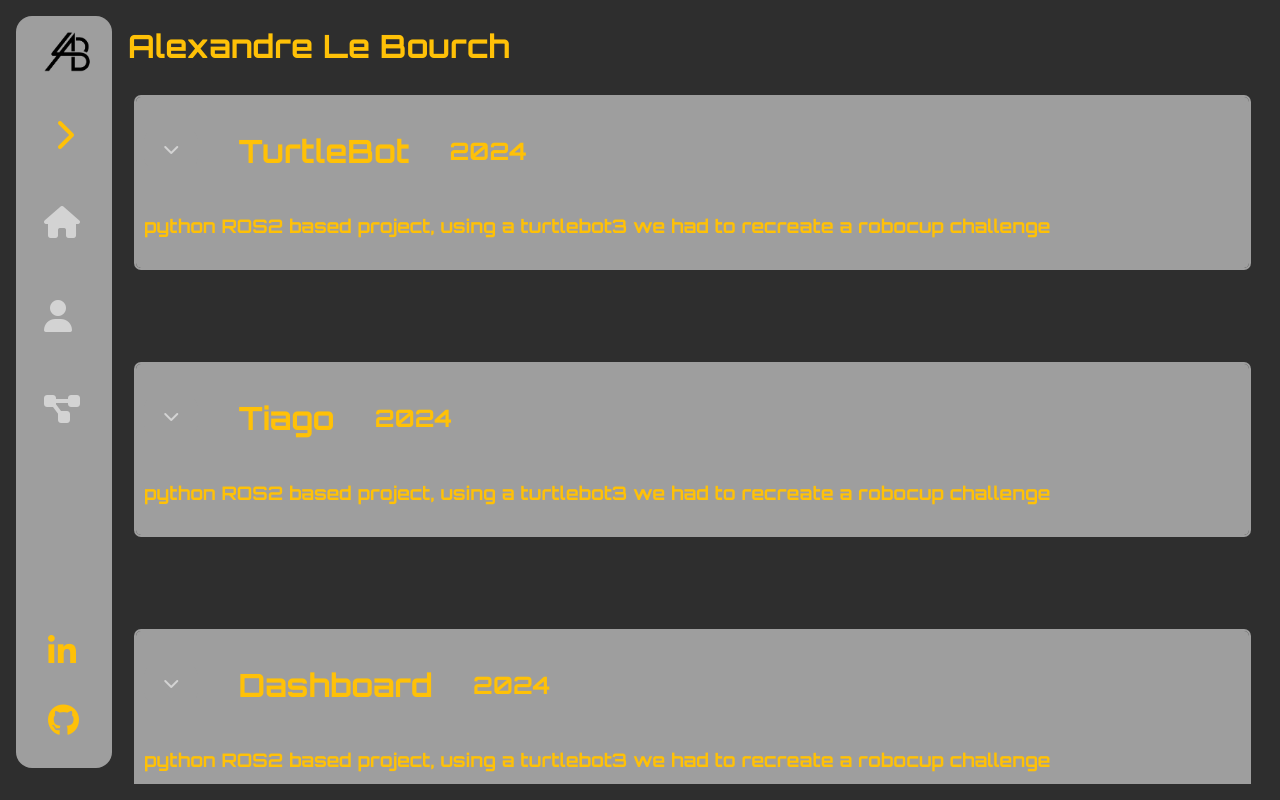
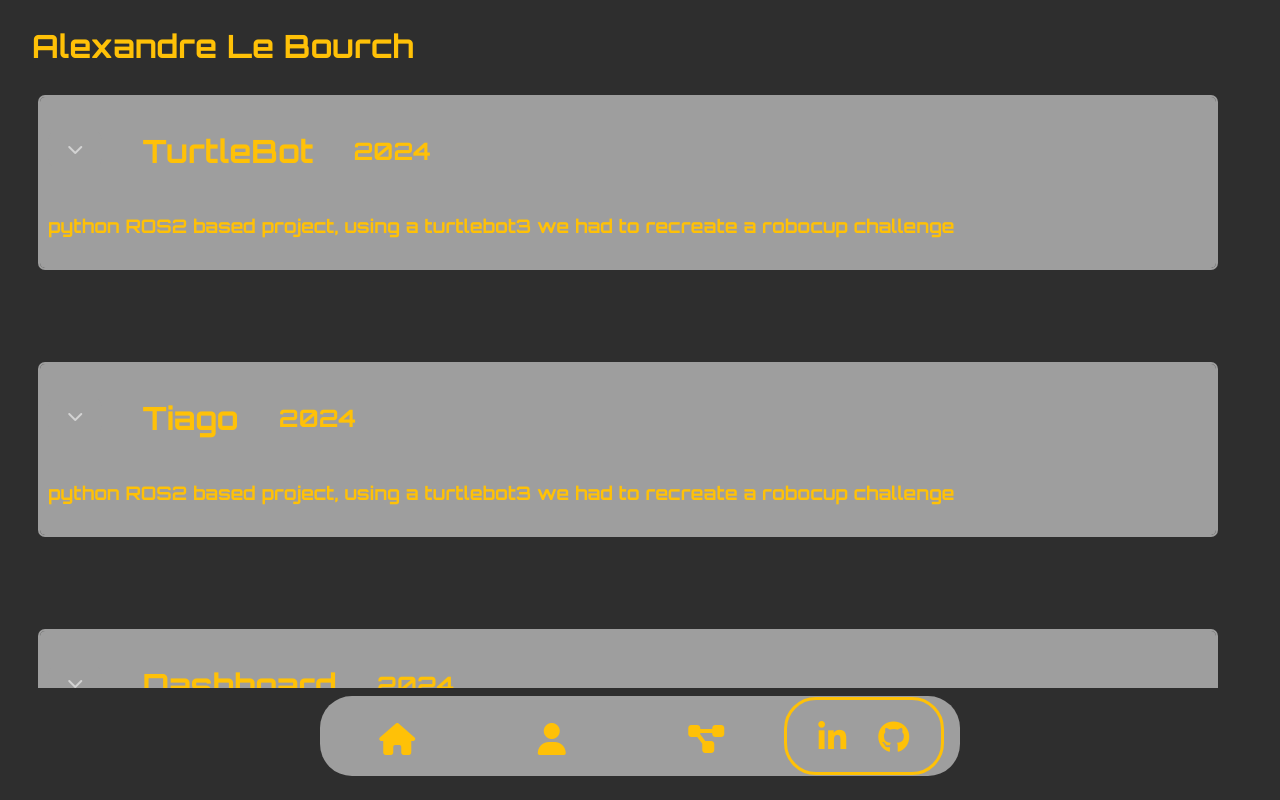
Before and after one commit to A-lebourch/portfolio, a Vue app: page /portfolio/projects in a window 1280 px wide. Built offline with nearby package versions, Linux system fonts and the light colour scheme.

Commit message:
refactor layout: adjust Downbar and Page styles for better responsiveness

```diff
--- a/src/App.vue
+++ b/src/App.vue
@@ -1,35 +1,24 @@
 <template lang="pug">
-  div(v-if="!isMobile" style="display:flex; flex-direction:row; height: 98vh;")
-    Sidebar(:items="menu")
-      a(href="https://www.linkedin.com/in/alexandre-le-bourch-945763203/" target="_blank")
-        h1(class="fa-brands fa-linkedin-in")
-      a(href="https://github.com/A-lebourch/portfolio" target="_blank")
-        h1(class="fa-brands fa-github")
-
-    Page(titre="Alexandre Le Bourch")
-      router-view
-
-  div(v-else style="display: flex; flex-direction: column; height: 98vh;")
+  div(style="display: flex; flex-direction: column; height: 98vh;")
     Page(titre="Alexandre Le Bourch")
       router-view
 
     Downbar(:items="menu")
-      a(href="https://www.linkedin.com/in/alexandre-le-bourch-945763203/" target="_blank")
-        h1(class="fa-brands fa-linkedin-in")
-      a(href="https://github.com/A-lebourch/portfolio" target="_blank")
-        h1(class="fa-brands fa-github")
+      div(v-if="!isMobile" class="socials")
+        a(href="https://www.linkedin.com/in/alexandre-le-bourch-945763203/" target="_blank")
+          h1(class="fa-brands fa-linkedin-in")
+        a(href="https://github.com/A-lebourch/portfolio" target="_blank")
+          h1(class="fa-brands fa-github")
 
 </template>
 
 <script>
 import Page from "./components/Page.vue";
-import Sidebar from "./components/Sidebar.vue";
 import Downbar from "./components/Downbar.vue";
 export default {
   name: "App",
   components: {
     Page,
-    Sidebar,
     Downbar,
   },
   data() {
@@ -60,4 +49,15 @@ export default {
 </script>
 
 <style>
+.socials {
+  border-style: solid;
+  border-color: var(--primary-color);
+  border-radius: 2rem;
+  width: 100%;
+  height: 4.5rem;
+  display: flex;
+  justify-content: center;
+  margin-right: 1rem;
+  justify-content: space-evenly;
+  }
 </style>
--- a/src/components/Downbar.vue
+++ b/src/components/Downbar.vue
@@ -1,11 +1,13 @@
 <template lang="pug">
   div(class="downbar-container")
     div(class="downbar-style")
+      //- img(src="../assets/Logo_ALB.png" alt="Logo_ALB.png" class="logo")
+
       div(v-for="page in items" :key="page.path" class="menu-style")
         router-link(:to="page.path")
           h1(:class="page.icon"
             :style="this.$route['path'] == page.path ? 'color: var(--link-color)' : 'color: var(--button-color)'")
-      //- slot
+      slot
 </template>
 
 <script>
@@ -19,8 +21,25 @@ export default {
 
 <style>
 .downbar-container {
+  width: 50%;
+  display: flex;
+  place-self: center;
   padding: 0.5rem;
   flex-shrink: 0;
+}
+
+.downbar-container {
+  width: 50%;
+  display: flex;
+  place-self: center;
+  padding: 0.5rem;
+  flex-shrink: 0;
+}
+
+@media (max-width: 600px) {
+  .downbar-container {
+    width: 75%;
+  }
 }
 
 .downbar-style {
@@ -28,6 +47,7 @@ export default {
   width: 100%;
   display: flex;
   flex-direction: row;
+  align-items: center;
   border-radius: 2rem;
   height: 5rem;
 }
@@ -37,4 +57,10 @@ export default {
   width: 100%;
   justify-content: center;
 }
+
+.logo {
+  margin-left: 1rem;
+  width: 3rem;
+  height: auto;
+}
 </style>
--- a/src/components/Page.vue
+++ b/src/components/Page.vue
@@ -22,11 +22,13 @@ export default {
 
 <style>
 .page_style {
+  padding-left: 2.5%;
+  padding-right: 2.5%;
   flex: 1;
   overflow: auto;
   display: flex;
   flex-direction: column;
-  width: 100%;
+  width: 95%;
   height: 100%;
   background-color: var(--background-color);
   color: var(--text-color);
--- a/src/components/Sidebar.vue
+++ /dev/null
@@ -1,122 +0,0 @@
-<template lang="pug">
-div(:class="expanded ? 'sidebar sidebar-open' : 'sidebar sidebar-closed'")
-  div(class="logo-container")
-    img(src="../assets/Logo_ALB.png" alt="Logo_ALB.png" class="logo")
-
-  button(@click="expanded = !expanded" class="toggle-button")
-    h1(v-if="!expanded" class="fa-solid fa-chevron-right")
-    h1(v-if="expanded" class="fa-solid fa-chevron-left")
-
-  div(class="menu")
-    div(v-for="page in items" :key="page.path" class="menu-item")
-      router-link(:to="page.path" class="menu-link")
-        h1(:class="page.icon" class="menu-icon" :style="this.$route['path']==page.path ? 'color: var(--link-color)':'color: var(--button-color)'")
-        span(v-if="expanded" class="menu-text") {{ page.name }}
-
-  div(class="slot")
-    slot
-</template>
-
-<script>
-export default {
-  name: "Sidebar",
-  props: {
-    items: { type: Array, required: true },
-  },
-  data() {
-    return {
-      expanded: false,
-    };
-  },
-};
-</script>
-
-<style>
-.sidebar {
-  display: flex;
-  flex-direction: column;
-  background-color: var(--gray-outline);
-  height: 90vh;
-  padding: 1rem;
-  margin: 1rem;
-  border-radius: 1rem;
-  transition: width 0.3s ease-in-out;
-}
-
-.sidebar-open {
-  width: 13rem;
-}
-
-.sidebar-closed {
-  width: 4rem;
-}
-
-.logo-container {
-  display: flex;
-  justify-content: left;
-  width: 100%;
-  margin-bottom: 1rem;
-  margin-left: 0.75rem;
-}
-
-.logo {
-  width: 3rem;
-  height: auto;
-}
-
-.toggle-button {
-  width: 100%;
-  background: transparent;
-  border-radius: 0.5rem;
-  color: var(--text-color);
-}
-
-.menu {
-  display: flex;
-  flex-direction: column;
-  width: 100%;
-  gap: 0.5rem;
-}
-
-.menu-link {
-  display: flex;
-  align-items: center;
-  gap: 0.8rem;
-  padding: 0.5rem;
-  margin: auto;
-  color: var(--text-color);
-}
-
-.menu-icon {
-  margin-left: 0.25rem;
-  text-align: left;
-}
-
-.menu-text {
-  white-space: nowrap;
-  color: var(--text-color);
-  font-weight: bold;
-  font-size: x-large;
-  transition: opacity 0.3s ease-in-out, width 0.3s ease-in-out;
-}
-
-.sidebar-open .menu-text {
-  opacity: 1;
-  width: auto;
-  overflow: hidden;
-}
-
-.sidebar-closed .menu-text {
-  opacity: 0;
-  width: 0;
-  overflow: hidden;
-}
-
-.slot {
-  margin-top: auto;
-  width: 100%;
-  display: flex;
-  flex-direction: column;
-  margin-left: 1rem;
-}
-</style>
```
